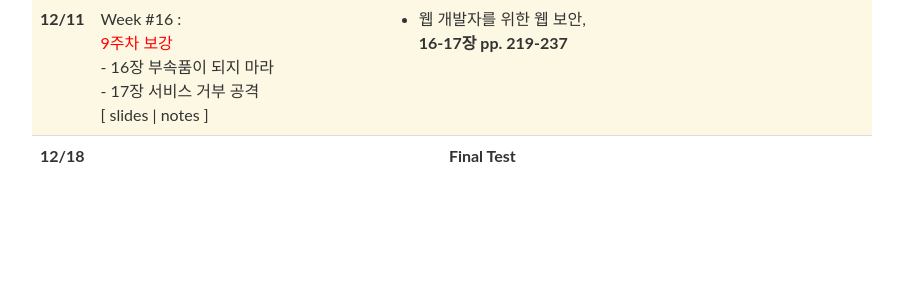
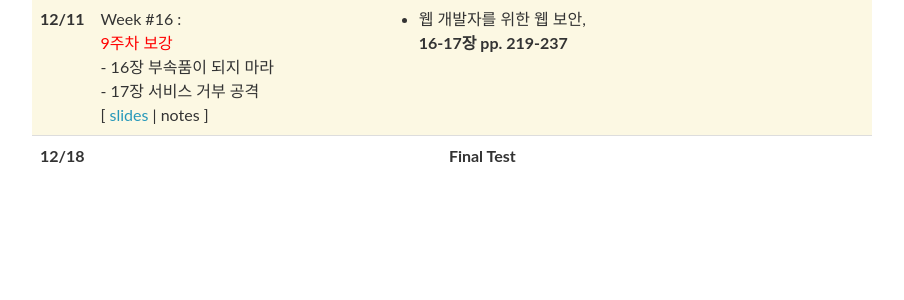
Before and after one commit to 2023-aaronkr/dju-sec, a Jekyll site: the page built from _pages/lectures.md, in a window 1280 px wide and 900 px high, scrolled down 1498 px. Shown: the part 404-704 px from the top of the window, without its empty margins (188-1092 px from the left). Built offline with Jekyll 4.4.1, drawn with Linux system fonts in a browser that asks for light colours; nearby versions of some CDN libraries; comment, search, counter and statistics services are not loaded; part of the change alters nothing that is shown.

```diff
--- a/_data/lectures.yml
+++ b/_data/lectures.yml
@@ -163,7 +163,7 @@
     <span style="color: red">9주차 보강</span><br>
     - 16장 부속품이 되지 마라 <br />
     - 17장 서비스 거부 공격
-  slides:
+  slides: "https://docs.google.com/presentation/d/1QHAKMWRmkkuE_LyDRHReDDzOX4TM3xVp3JknR3TmhWI/edit?usp=sharing"
   readings: >
     웹 개발자를 위한 웹 보안, <br>
     <strong>16-17장 pp. 219-237</strong>
```
